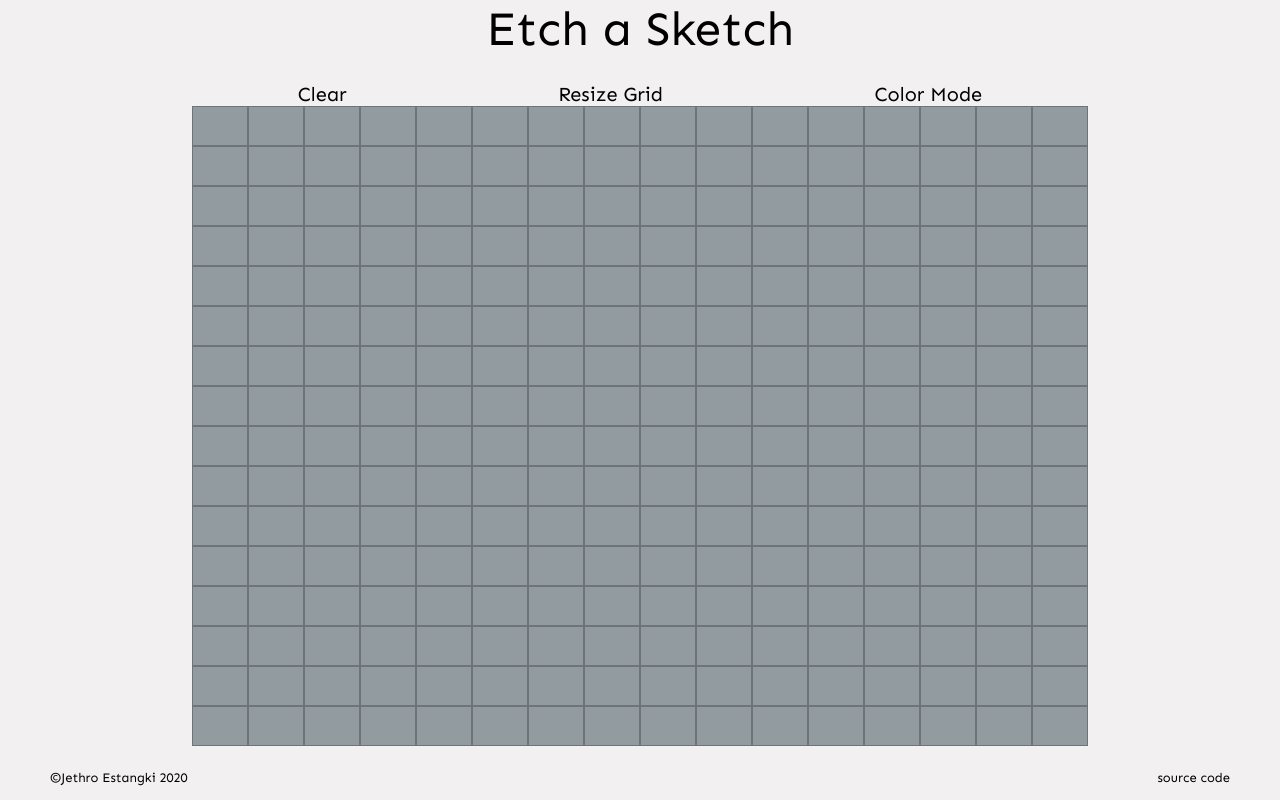
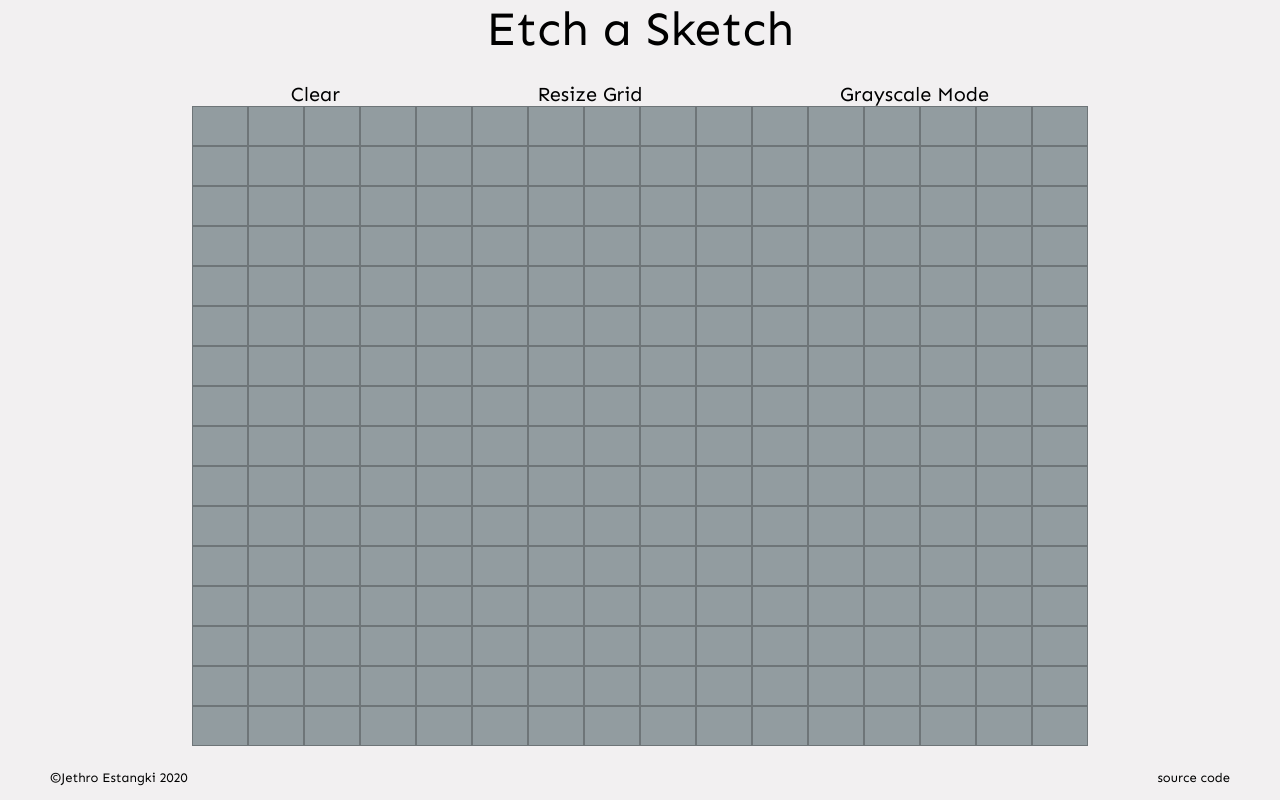
Before and after one commit to iamjethrooo/etch-a-sketch, a plain HTML site: page index.html in a window 1280 px wide. Drawn offline with Linux system fonts and the light colour scheme.

Commit message:
Change color-mode-button text

```diff
--- a/index.html
+++ b/index.html
@@ -12,7 +12,7 @@
       <div id="buttons">
         <button id="clear-button">Clear</button>
         <button id="resize-button">Resize Grid</button>
-        <button id="color-mode-button">Color Mode</button>
+        <button id="color-mode-button">Grayscale Mode</button>
       </div>
       <div id="main-box"></div>
     </main>
```
